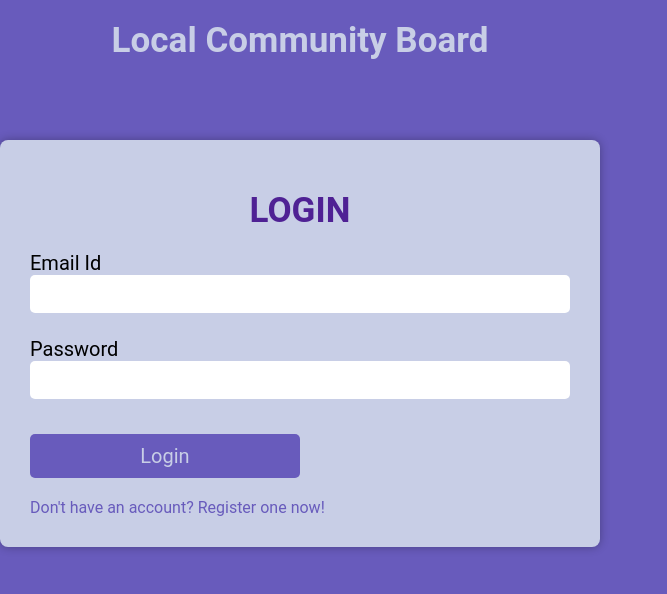
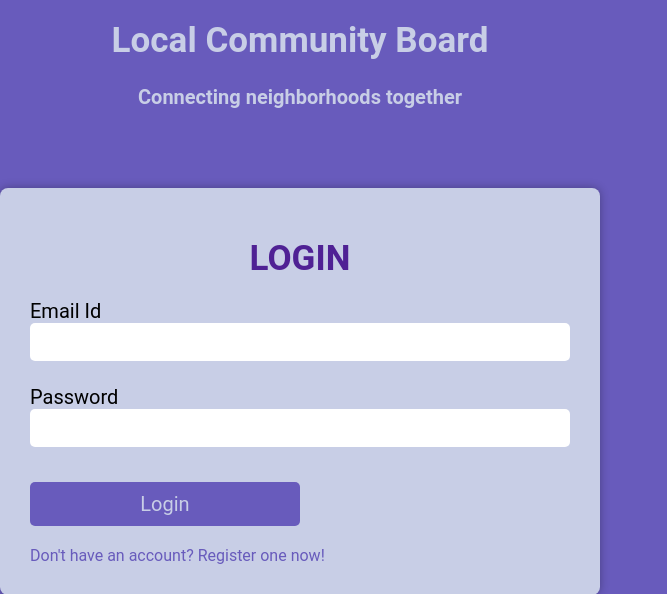
Before and after one commit to flappyfishhh/CITS5505-Web-Dev, a Flask app: page / in a window 1280 px wide. Shown: the top 594 px of the page, without its empty margins (0-667 px from the left). Run offline with Flask 3, Linux system fonts and the light colour scheme.

```diff
--- a/app/static/styling-css/loginAndRegister.css
+++ b/app/static/styling-css/loginAndRegister.css
@@ -16,6 +16,14 @@ body {
     font-size: 35px;
     text-align: center;
     margin-top: 20px;
+    /* margin-bottom: 20px; */
+}
+
+.login-heading h4{
+    color: var(--main-color);
+    font-weight: bolder;
+    font-size: 20px;
+    text-align: center;
     margin-bottom: 20px;
 }
 
--- a/app/templates/login.html
+++ b/app/templates/login.html
@@ -9,6 +9,7 @@
   href="{{ url_for('static', filename='styling-css/loginAndRegister.css') }}"
 />
     <div class="login-heading"><h2>Local Community Board</h2>
+    <br><h4>Connecting neighborhoods together</h4>
     <br>
     <div class="login-container">
         <h2>Login</h2>
```
